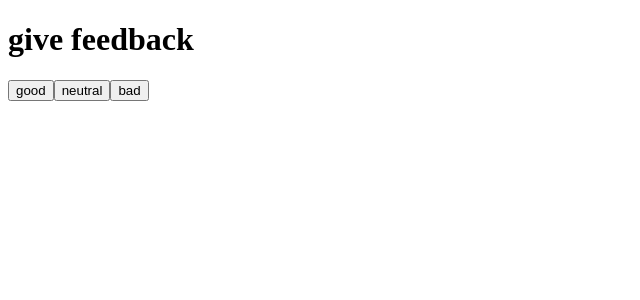
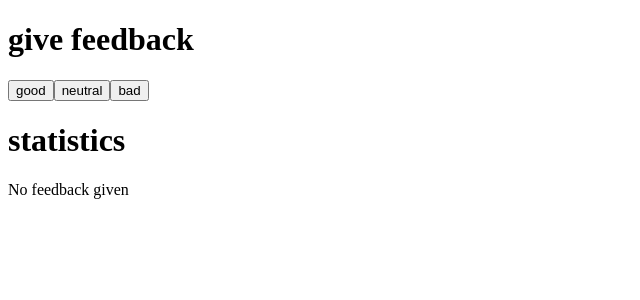
Before and after one commit to sm-mostafajamal/Fullstack_Open, a React (Create React App) app in the folder part1/unicafe/: page / in a window 1280 px wide. Shown: the top 300 px of the page, without its empty margins (0-640 px from the left). Built offline with nearby package versions, Linux system fonts and the light colour scheme.

Commit message:
1.9: unicafe step4

```diff
--- a/part1/unicafe/src/App.js
+++ b/part1/unicafe/src/App.js
@@ -8,7 +8,6 @@ const Statistics = ({statistics}) =>{
   if(statistics.good > 0 || statistics.neutral > 0 || statistics.bad > 0){
     return (
       <div>
-        <h1>statistics</h1>
         <div>good {statistics.good}</div>
         <div>neutral {statistics.neutral}</div>
         <div>bad {statistics.bad}</div>
@@ -16,6 +15,10 @@ const Statistics = ({statistics}) =>{
         <div>average {(statistics.good - statistics.bad)/total}</div>
         <div>positive {(statistics.good*100)/total} %</div>
       </div>
+    )
+  }else{
+    return(
+       <div>No feedback given</div>
     )
   }
 }
@@ -40,6 +43,7 @@ const App = () => {
       <Button onClick = {increaseByOne(setGood, good)} text = 'good' />
       <Button onClick = {increaseByOne(setNeutral, neutral)} text = 'neutral' />
       <Button onClick = {increaseByOne(setBad, bad)} text = 'bad' />
+      <h1>statistics</h1>
       <Statistics statistics={statistics} />
     </div>
   )
```
